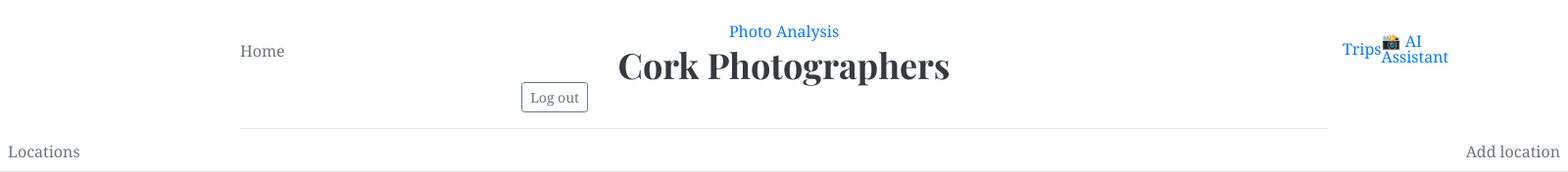
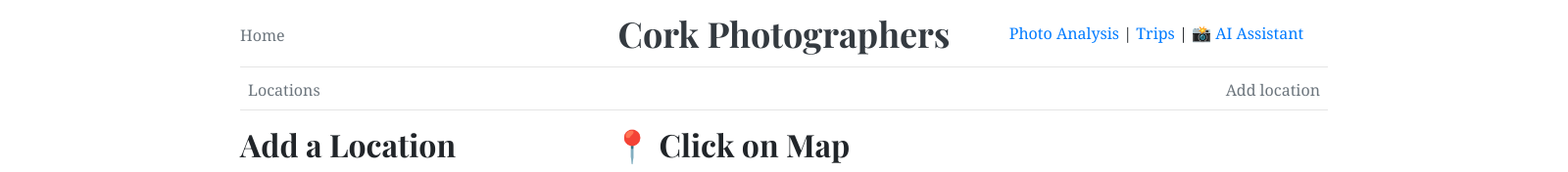
Before and after one commit to EwanBrennan257/FinalYearProject, a Flask app: page /add in a window 1600 px wide; the page is wider, and only the part inside the window is pictured. Shown: the top 176 px of that part at 98% size. Run offline with Flask 3, Linux system fonts and the light colour scheme; the visitor is signed in with stand-in values (Sample User, id 1); some libraries are stand-ins or nearby versions.

Commit message:
Fix broken HTML structure in header

```diff
--- a/templates/base.html
+++ b/templates/base.html
@@ -27,12 +27,12 @@
     </div>
 
     <div class="col-4 text-center">
-          <a class="nav-link" href="{{ url_for('analyze_page') }}">Photo Analysis</a>
       <a class="blog-header-logo text-dark" href="{{ url_for('home') }}">Cork Photographers</a>
     </div>
 
-        <div class="col-4 text-center"></div>
-          <a href="{{ url_for('trips.trips_list') }}">Trips</a>
+    <div class="col-4 text-center">
+      <a href="{{ url_for('analyze_page') }}">Photo Analysis</a> |
+      <a href="{{ url_for('trips.trips_list') }}">Trips</a> |
       <a href="{{ url_for('assistant_page') }}">📸 AI Assistant</a>
     </div>
 
```
Lines whose indentation alone changed are shown as unchanged.
